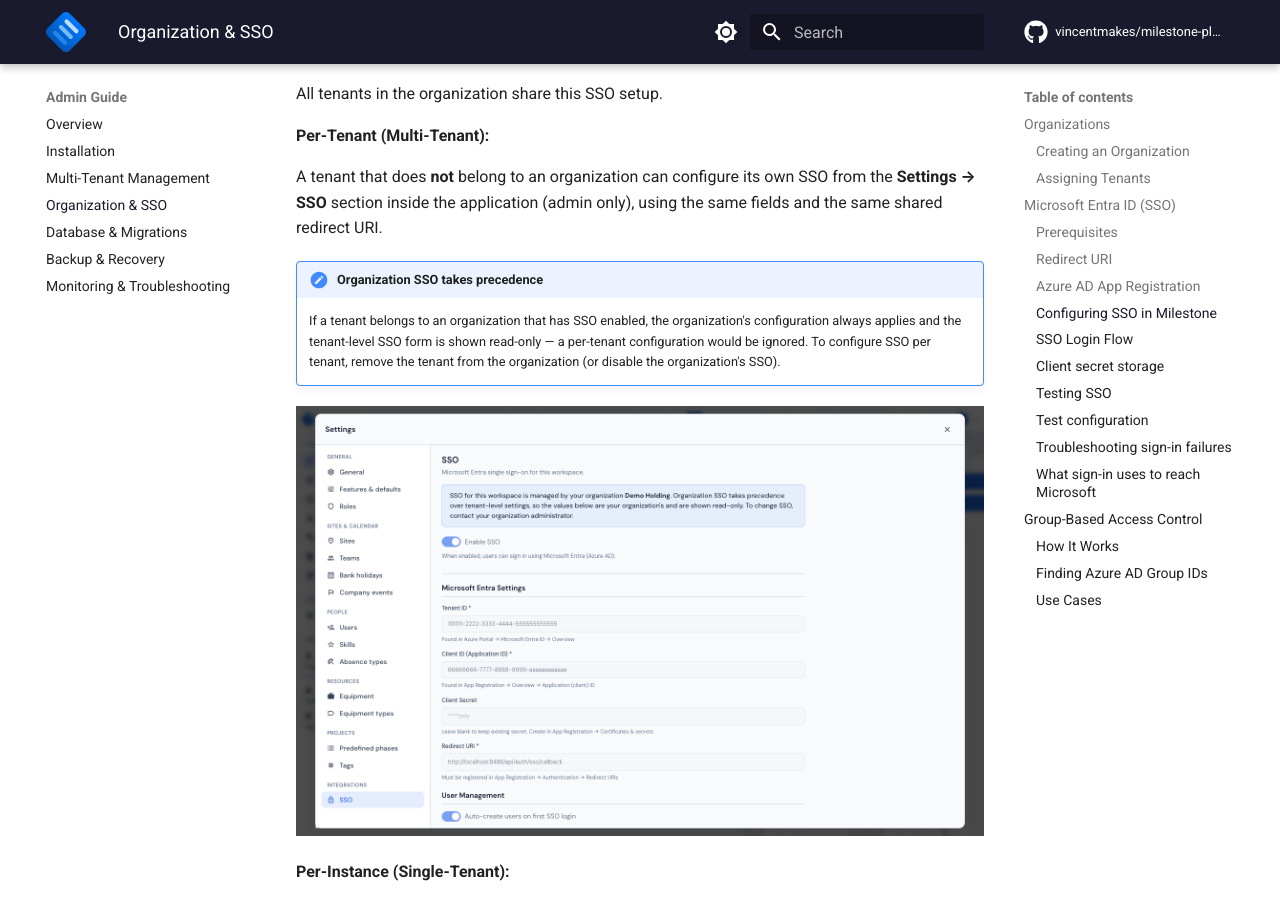
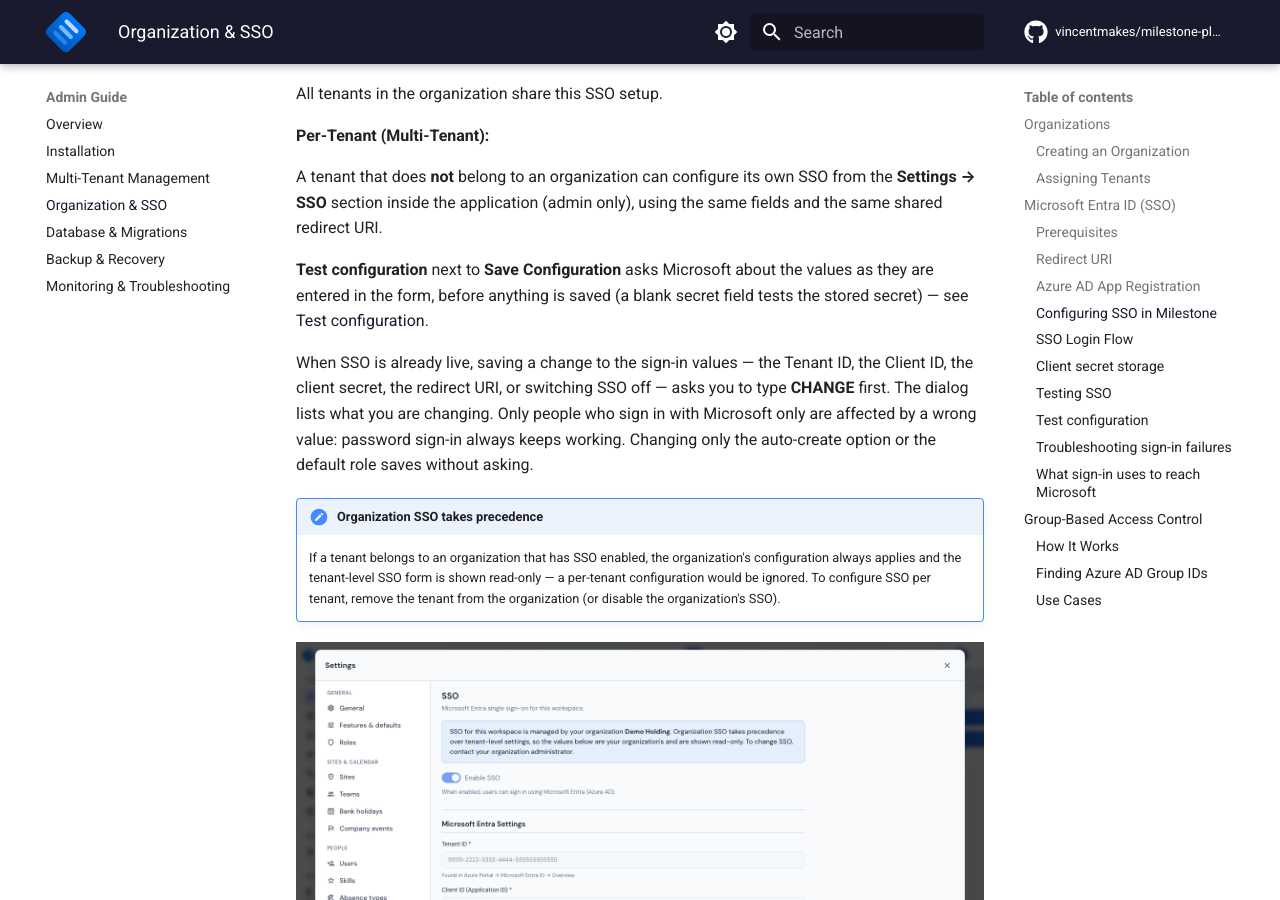
Before and after one commit to vincentmakes/milestone-planner, an MkDocs documentation site: the page built from docs/admin-guide/organizations-sso.md, in a window 1280 px wide and 900 px high, scrolled down 3070 px. Built offline with MkDocs 1.6.1 and Material for MkDocs 9.7.7, drawn with Linux system fonts in a browser that asks for light colours; comment, search, counter and statistics services are not loaded; some of the changed text lies outside the part shown.

Commit message:
Document the SSO test and the typed confirmation
The admin and user guides explain Test configuration at both levels and
the CHANGE confirmation over a live tenant configuration; CHANGELOG
2.0.0 gains the Added and Changed lines. CLAUDE.md lists the new route,
the shared diagnostic and confirmWord, and corrects the organization
test's response key (credentialsOk, not credentials_ok). The learning
records the Test/Save secret rule and why the typed field is keyed.

trail check flags CLAUDE.md:74 against the Oct 17 learning that ruled
out one shared Gantt scroller panel: a keyword match only — the line is
the confirmAction() convention, which gains confirmWord and no layout.

Co-Authored-By: Claude Opus 5.5 <noreply@anthropic.com>

```diff
--- a/docs/admin-guide/organizations-sso.md
+++ b/docs/admin-guide/organizations-sso.md
@@ -87,6 +87,16 @@ A tenant that does **not** belong to an organization can configure its own SSO f
 **Settings → SSO** section inside the application (admin only), using the same fields and
 the same shared redirect URI.
 
+**Test configuration** next to **Save Configuration** asks Microsoft about the values as they
+are entered in the form, before anything is saved (a blank secret field tests the stored
+secret) — see [Test configuration](#test-configuration).
+
+When SSO is already live, saving a change to the sign-in values — the Tenant ID, the Client ID,
+the client secret, the redirect URI, or switching SSO off — asks you to type **CHANGE** first.
+The dialog lists what you are changing. Only people who sign in with Microsoft only are
+affected by a wrong value: password sign-in always keeps working. Changing only the
+auto-create option or the default role saves without asking.
+
 !!! note "Organization SSO takes precedence"
     If a tenant belongs to an organization that has SSO enabled, the organization's
     configuration always applies and the tenant-level SSO form is shown read-only — a
@@ -162,15 +172,20 @@ Microsoft error for every failure.
 
 ### Test configuration
 
-The organization's **SSO Configuration** tab has a **Test configuration** button. It tests the
-*saved* configuration, so save your changes first.
+**Test configuration** is available for organization SSO and for tenant SSO:
+
+- the organization's **SSO Configuration** tab in the admin portal tests the *saved*
+  configuration, so save your changes first;
+- **Settings → SSO** in a workspace tests the values *as entered* in the form, before they are
+  saved; leave the secret field blank to test the stored secret. It is not available while
+  organization SSO manages the workspace.
 
 The test signs in as the application itself, which checks:
 
 - the Directory (tenant) ID, Application (client) ID and client secret look right and, where a
   secret was pasted from the wrong column, that it is not the Secret ID;
-- the redirect URI is an absolute `https://` URL ending in `/api/auth/sso/callback` with no
-  `/t/{slug}/` path;
+- the redirect URI is an absolute `https://` URL ending in `/api/auth/sso/callback` (and, for
+  organization SSO, has no `/t/{slug}/` path);
 - Microsoft recognises the directory, and accepts the client ID and secret;
 - how the server reaches the internet — whether a proxy is configured, and whether any proxy
   setting is one that sign-in does not use (see below).
```
Also changed, not shown: .trail/learnings/2026-10-25-sso-test-and-typed-confirm-claude.md (added, +35 -0 lines), CHANGELOG.md (+2 -0 lines), CLAUDE.md (+12 -6 lines), docs/user-guide/settings.md (+1 -1 lines).
